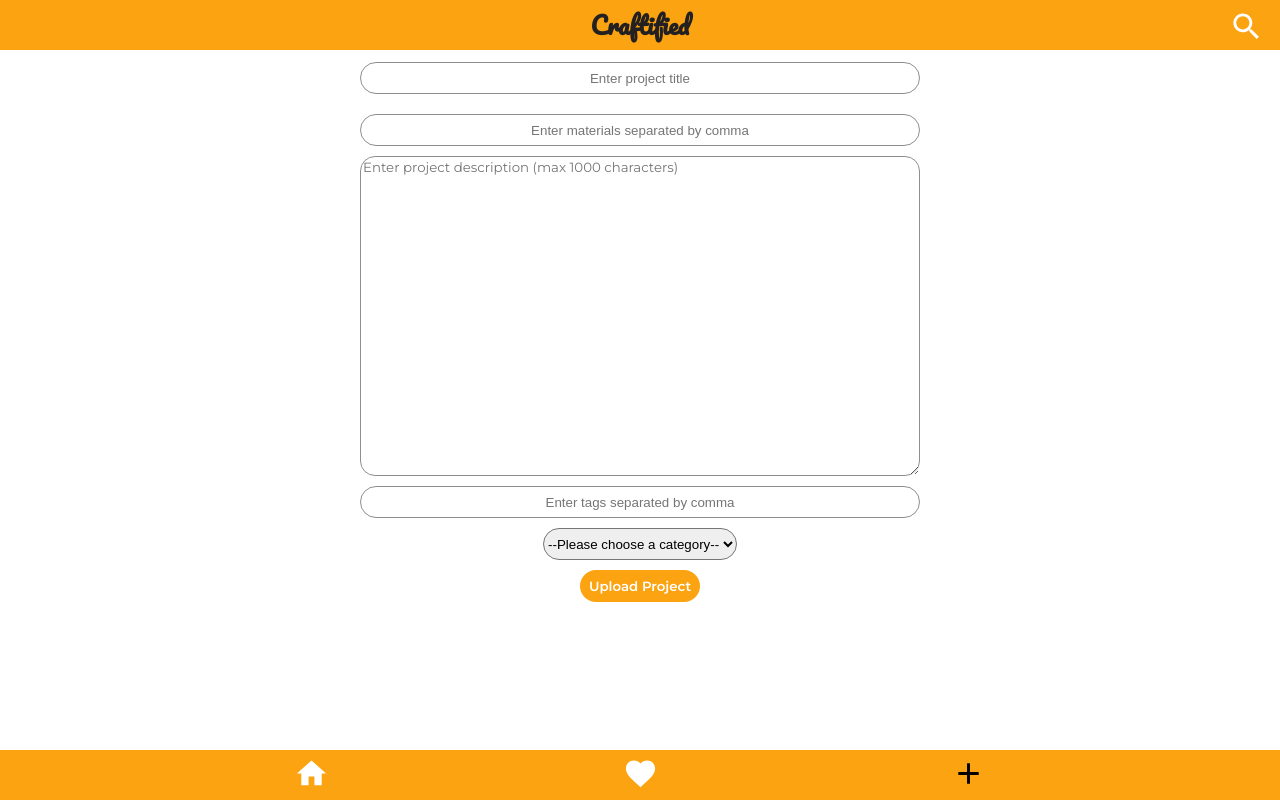
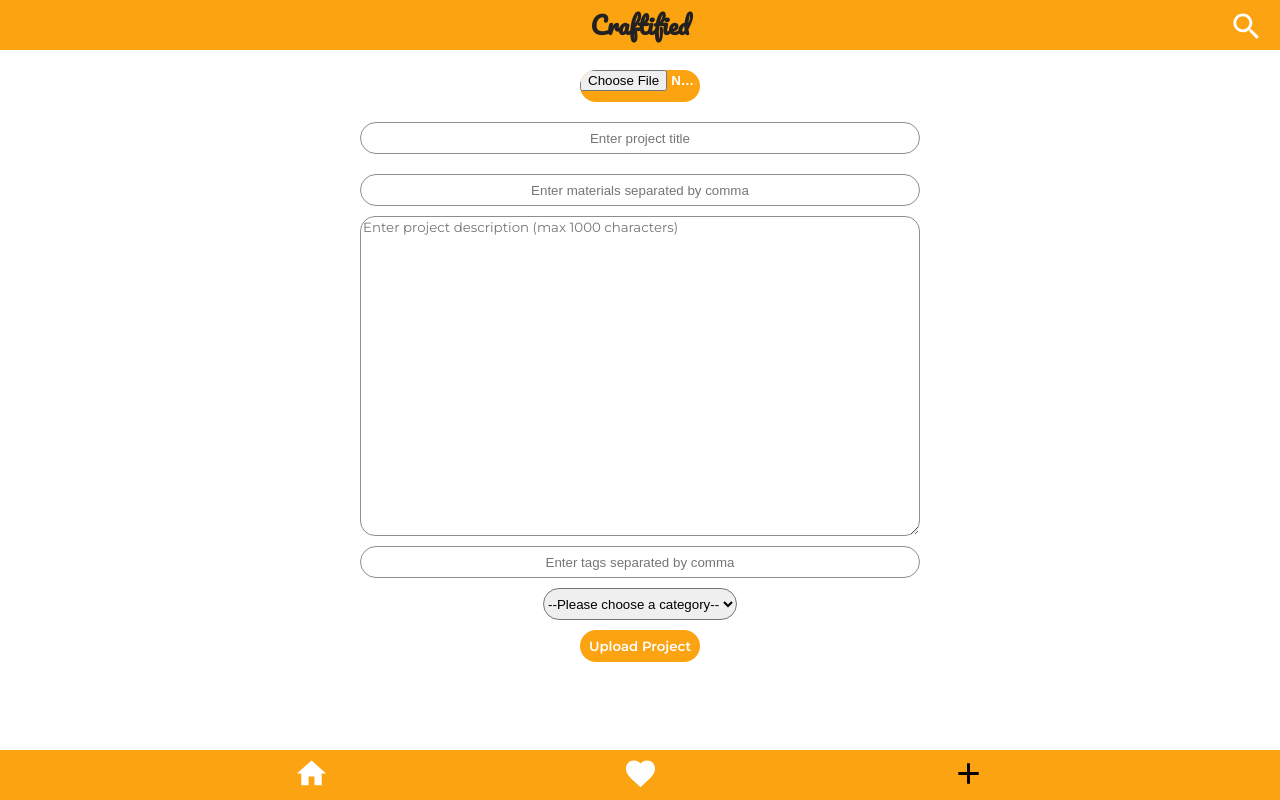
Before and after one commit to kschmitz123/diy-project-app, a React (Create React App) app in the folder client/: page /add in a window 1280 px wide. Built offline with nearby package versions, Linux system fonts and the light colour scheme.

Commit message:
Fix paddings and margins

```diff
--- a/client/src/components/InputElements.js
+++ b/client/src/components/InputElements.js
@@ -1,6 +1,7 @@
 import styled from "styled-components/macro";
 
 export const Form = styled.form`
+  margin: 60px 0;
   display: flex;
   flex-direction: column;
   align-items: center;
--- a/client/src/components/ScrollMenu.js
+++ b/client/src/components/ScrollMenu.js
@@ -5,7 +5,7 @@ import { getData } from "../utils/api";
 import useAsync from "../utils/useAsync";
 
 const Container = styled.div`
-  padding-top: 10px;
+  padding-top: 60px;
   margin: 0 10px;
 `;
 const ScrollContainer = styled.div`
--- a/client/src/components/Searchbar.js
+++ b/client/src/components/Searchbar.js
@@ -4,6 +4,7 @@ import PropTypes from "prop-types";
 const Form = styled.form`
   display: flex;
   justify-content: center;
+  margin-bottom: 40px;
 
   input {
     text-align: center;
```
